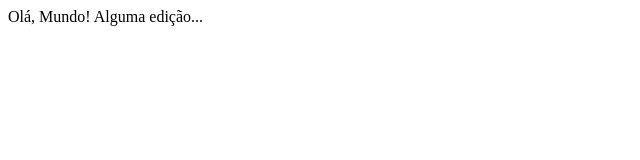
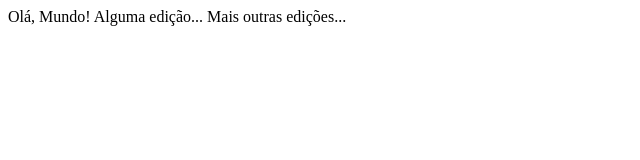
Before and after one commit to s4abr1na/AulaWebDesign, a plain HTML site: page index.html in a window 1280 px wide. Shown: the whole page, without its empty margins (0-640 px from the left). Drawn offline with Linux system fonts and the light colour scheme.

Commit message:
fucnionando uma nova versão da anterior

```diff
--- a/index.html
+++ b/index.html
@@ -9,5 +9,7 @@
 		Olá, Mundo!
 
 		Alguma edição...
+
+		Mais outras edições...
 	</body>
 </html>
```
